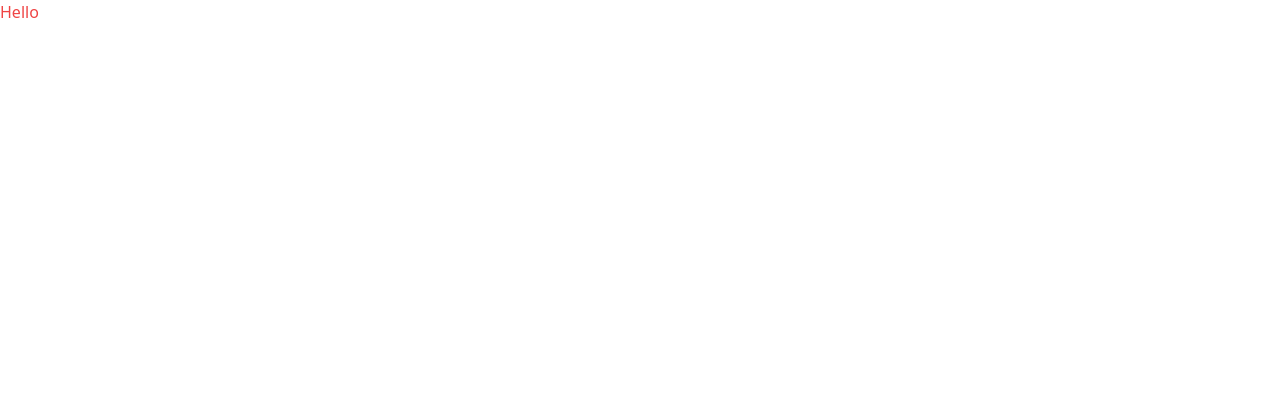
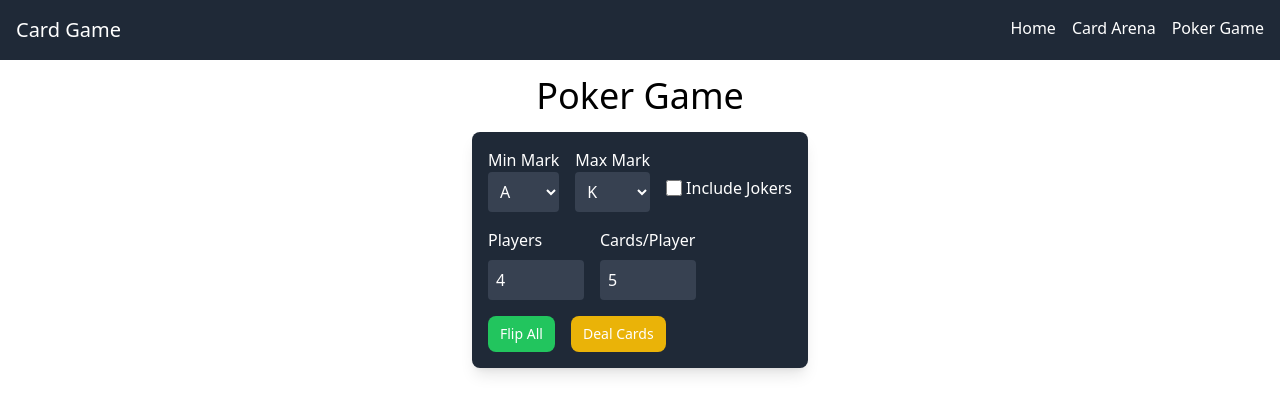
Before and after one commit to liuyuelintop/card-game-react-ts, a React (Vite) app: page /poker-game in a window 1280 px wide. Shown: the top 414 px of the page. Built offline with nearby package versions, Linux system fonts and the light colour scheme.

Commit message:
Complete PokerGame Page and Add it into App router

```diff
--- a/src/App.tsx
+++ b/src/App.tsx
@@ -1,7 +1,26 @@
 import React from "react";
+import { BrowserRouter as Router, Route, Routes } from "react-router-dom";
+// import { DeckProvider } from './contexts/CardDeckContext';
+import Home from "./pages/Home";
+// import CardArena from './pages/CardArena';
+import PokerGame from "./pages/PokerGame";
+import NavBar from "./components/Navbar";
+// import NotFound from './pages/NotFound';
 
 const App: React.FC = () => {
-  return <h1 className="text-red-500">Hello</h1>;
+  return (
+    // <DeckProvider>
+    <Router>
+      <NavBar />
+      <Routes>
+        <Route path="/" element={<Home />} />
+        {/* <Route path="/card-arena" element={<CardArena />} /> */}
+        <Route path="/poker-game" element={<PokerGame />} />
+        {/* <Route path="*" element={<NotFound />} /> */}
+      </Routes>
+    </Router>
+    // </DeckProvider>
+  );
 };
 
 export default App;
--- /dev/null
+++ b/src/pages/PokerGame.tsx
@@ -0,0 +1,63 @@
+import React, { useState } from "react";
+import PokerCard from "../components/PokerCard/PokerCard";
+import { usePlayerHands } from "../hooks/usePlayerHands";
+import DeckControls from "../components/Controls/DeckControls";
+import { Mark } from "../enums/enums";
+
+const PokerGame: React.FC = () => {
+  const [minMark, setMinMark] = useState<Mark>(Mark.Ace);
+  const [maxMark, setMaxMark] = useState<Mark>(Mark.King);
+  const [includeJokers, setIncludeJokers] = useState<boolean>(false);
+  const [playerCount, setPlayerCount] = useState<number>(4);
+  const [cardsPerPlayer, setCardsPerPlayer] = useState<number>(5);
+
+  const {
+    players,
+    playerFlips,
+    handleDealCards,
+    handlePlayerFlip,
+    handleFlipAllPlayers,
+  } = usePlayerHands(playerCount, cardsPerPlayer, includeJokers);
+
+  return (
+    <div className="mx-auto items-center flex flex-col flex-wrap p-4">
+      <h1 className="text-2xl lg:text-4xl mb-4 text-center">Poker Game</h1>
+      <DeckControls
+        minMark={minMark}
+        maxMark={maxMark}
+        playerCount={playerCount}
+        cardsPerPlayer={cardsPerPlayer}
+        includeJokers={includeJokers}
+        setMinMark={setMinMark}
+        setMaxMark={setMaxMark}
+        setIncludeJokers={setIncludeJokers}
+        setPlayerCount={setPlayerCount}
+        setCardsPerPlayer={setCardsPerPlayer}
+        handleDealCards={handleDealCards}
+        handleFlipAll={handleFlipAllPlayers}
+      />
+      <div className="flex flex-wrap justify-center mt-4 w-full">
+        {players.map((player, playerIndex) => (
+          <div
+            key={player.id}
+            className="m-4 w-full md:w-1/2 lg:w-1/3 xl:w-1/4"
+          >
+            <h2 className="text-xl mb-2 text-center">{player.name}</h2>
+            <div className="flex flex-wrap justify-center">
+              {player.hand.map((card, cardIndex) => (
+                <PokerCard
+                  key={`${player.id}-${cardIndex}`}
+                  card={card}
+                  isFlipped={playerFlips[playerIndex][cardIndex]}
+                  onFlip={() => handlePlayerFlip(playerIndex, cardIndex)}
+                />
+              ))}
+            </div>
+          </div>
+        ))}
+      </div>
+    </div>
+  );
+};
+
+export default PokerGame;
```
